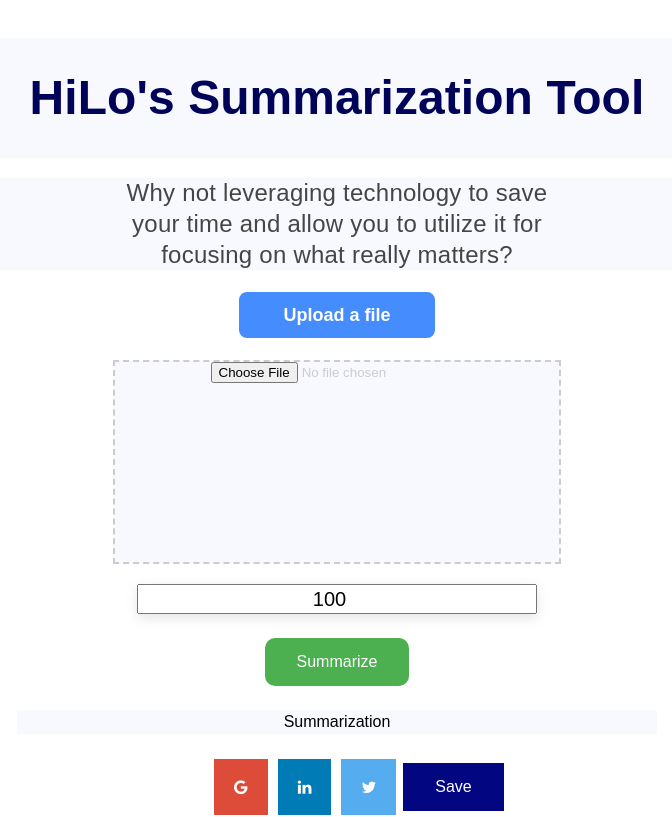
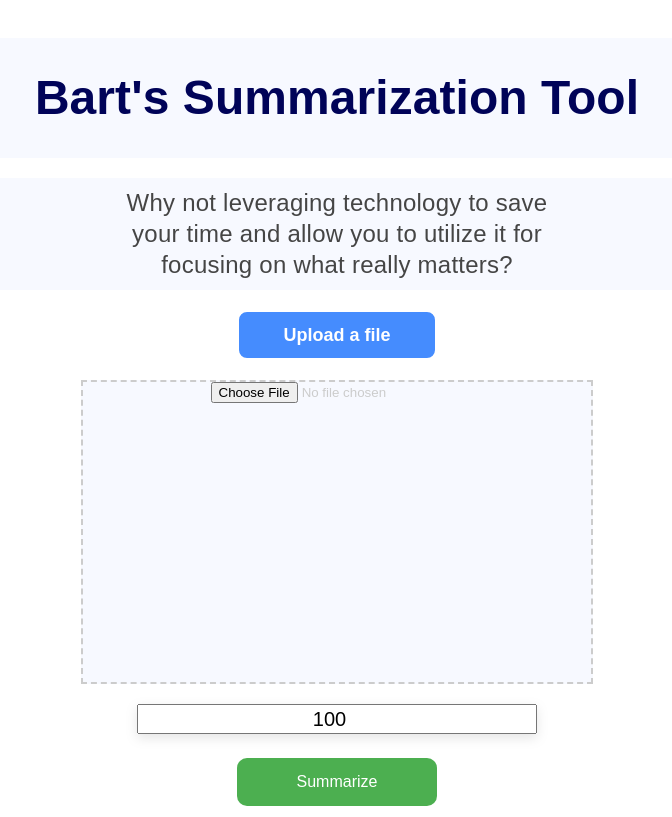
Before and after one commit to matannagar/Bard-Text-Summarization-Front, a React (Create React App) app: page / in a window 1280 px wide. Shown: the top 817 px of the page, without its empty margins (303-975 px from the left). Built offline with nearby package versions, Linux system fonts and the light colour scheme.

Commit message:
dismentling bart API to node.js server

```diff
--- a/public/index.html
+++ b/public/index.html
@@ -23,7 +23,7 @@
       work correctly both with client-side routing and a non-root public URL.
       Learn how to configure a non-root public URL by running `npm run build`.
     -->
-  <title>Hilo's Summarizer</title>
+  <title>Bart's Summarizer</title>
 </head>
 
 <body>
--- a/src/components/Header.js
+++ b/src/components/Header.js
@@ -4,7 +4,7 @@ function Header() {
     return (
         <div className="item header">
             <h1>
-                HiLo's Summarization Tool
+                Bart's Summarization Tool
             </h1>
         </div>
     )
--- a/src/components/Summarization.js
+++ b/src/components/Summarization.js
@@ -1,9 +1,9 @@
 import React from 'react'
 
-function Summarization() {
+function Summarization({ result }) {
     return (
         <div className="item summarization">
-            Summarization
+            <div className="output">{result}</div>
         </div>
 
     )
--- a/src/index.css
+++ b/src/index.css
@@ -33,6 +33,10 @@ code {
   width: 100%;
 }
 
+.header h1:hover{
+  background-color: #7d87a5;
+}
+
 h1 {
   padding:30px;
 
@@ -51,7 +55,7 @@ h1 {
 }
 h2 {
   text-align: center;
-
+  padding: 10px;
   background-color: #f7f9ff;
   color: rgba(69, 69, 69, 1);
   font-weight: 300;
@@ -59,7 +63,9 @@ h2 {
   letter-spacing: 0.247900160546115844px;
   line-height: 30.638917922973633px;
 }
-
+.introduction h2:hover{
+  background-color: #7d87a5;
+}
 /* first upload button */
 .uploadButton button {
   text-align: center;
@@ -86,7 +92,7 @@ h2 {
   text-align: center;
   background-color: #f7f9ff;
 
-  width: 35%;
+  width: 40%;
 
   border: 2px;
   border-style: dashed;
@@ -100,7 +106,7 @@ h2 {
 }
 
 .dragndrop input[type="file"]{
-  height:200px;
+  height:300px;
 }
 
 .limitwords input[type="number"]{
@@ -115,6 +121,7 @@ h2 {
   background-color: #4CAF50;
   border: none;
   color: white;
+  width: 200px;
   padding: 15px 32px;
   text-align: center;
   text-decoration: none;
@@ -135,11 +142,20 @@ h2 {
   width: 50%;
 }
 
+.summarization .output{
+  height: 300px;
+  padding: 20px;
+  margin: 20px;
+}
+
+.summarization .output:hover{
+  border:solid #7d87a5;
+}
+
 .shareButtons{
   display:flex;
   justify-content: space-between;
   align-items: center;
-  width:20%;
 }
 
 .fa {
```
Also changed, not shown: src/components/Credits.js (added, +9 -0 lines).
